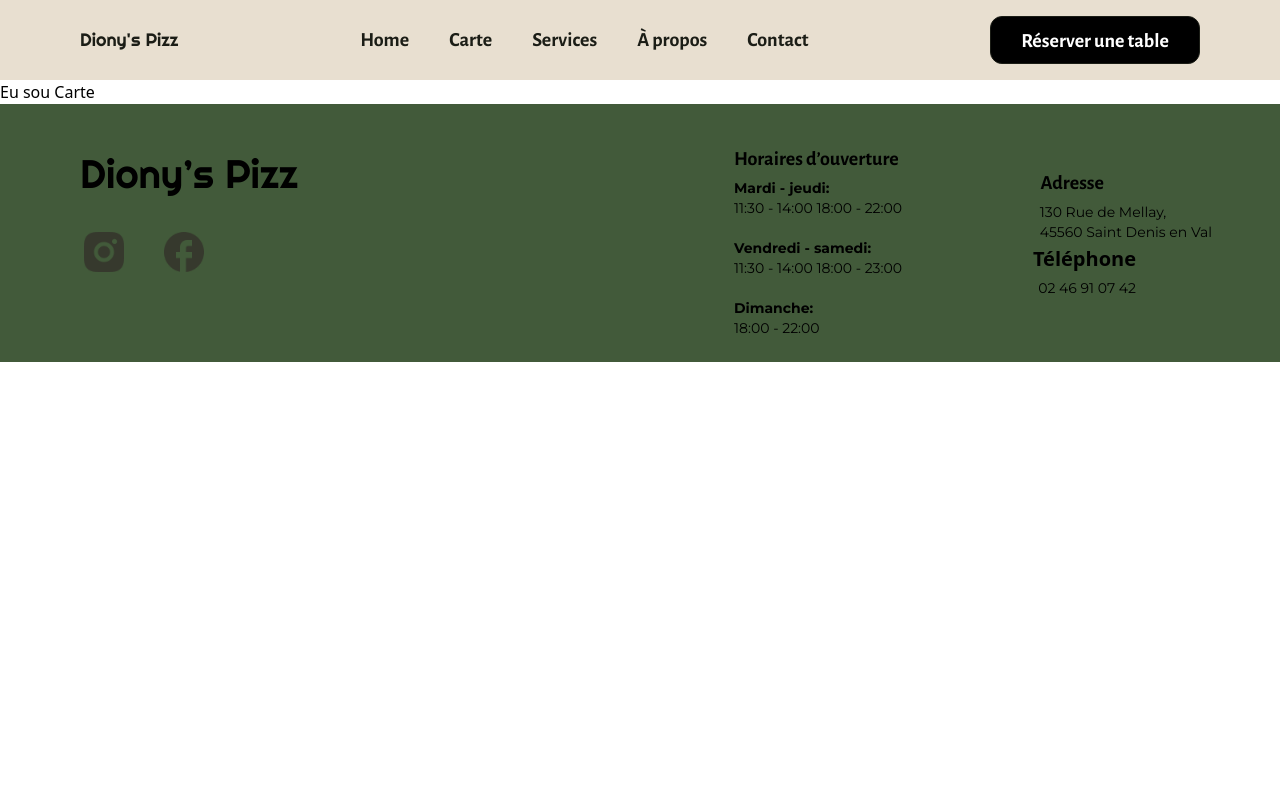
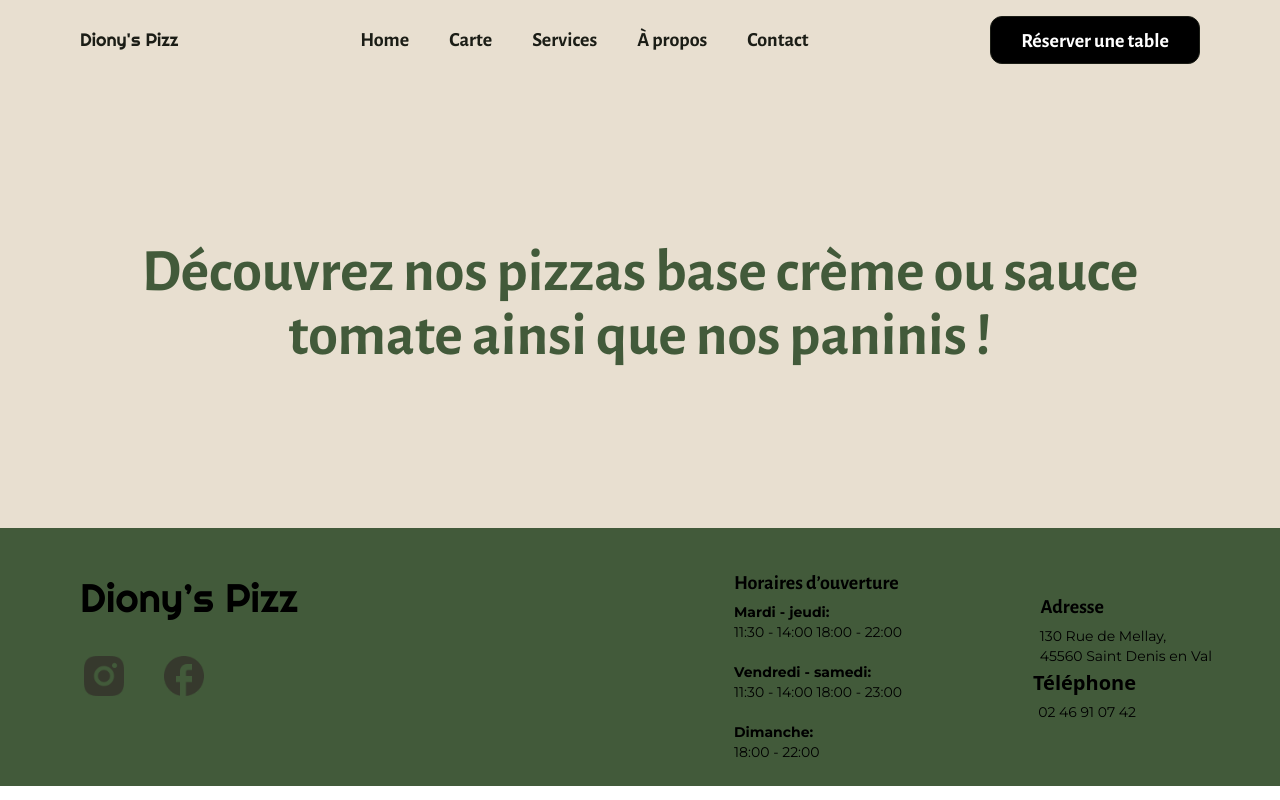
Before and after one commit to gregorischultz/dyonis-pizza, a React (Vite) app: page /Carte in a window 1280 px wide. Built offline with nearby package versions, Linux system fonts and the light colour scheme.

Commit message:
hero section of carte page finished

```diff
--- a/src/pages/Carte.jsx
+++ b/src/pages/Carte.jsx
@@ -3,8 +3,8 @@ import React from 'react';
 
 const Carte = () => {
   return (
-    <div>
-      <h1>Eu sou Carte</h1>
+    <div className='w-full h-full px-20 py-40 bg-creme flex flex-col justify-start items-center gap-10'>
+      <h1 className='w-[1042px] text-center text-footer-color text-6xl font-alegreyaSans font-bold leading-[64px]'>Découvrez nos pizzas base crème ou sauce tomate ainsi que nos paninis !</h1>
     </div>
   );
 };
```
